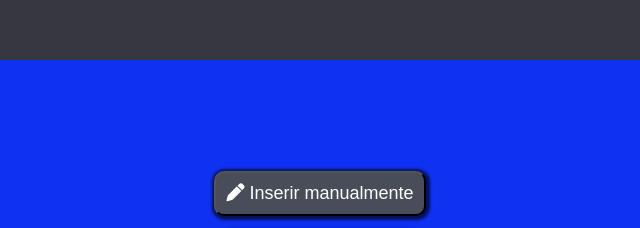
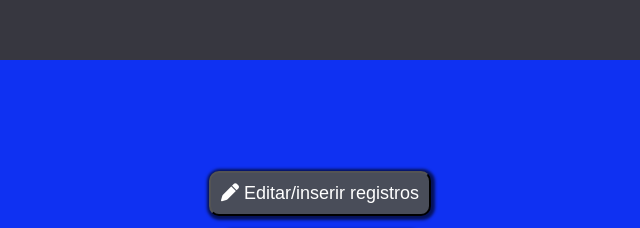
Before and after one commit to PauloPinto87/bater-ponto, a plain HTML site: page index.html in a window 1280 px wide. Shown: the top 228 px of the page, 320-960 px from the left. Drawn offline with Linux system fonts and the light colour scheme.

Commit message:
Mudança de nome do botão

```diff
--- a/index.html
+++ b/index.html
@@ -22,7 +22,7 @@
         <a href="manualmente.html">
             <button id="btnManualmente">
                 <i class="fa-solid fa-pen"></i>
-                Inserir manualmente
+                Editar/inserir registros
             </button>
         </a>
         <a href="visualizar.html">
```
